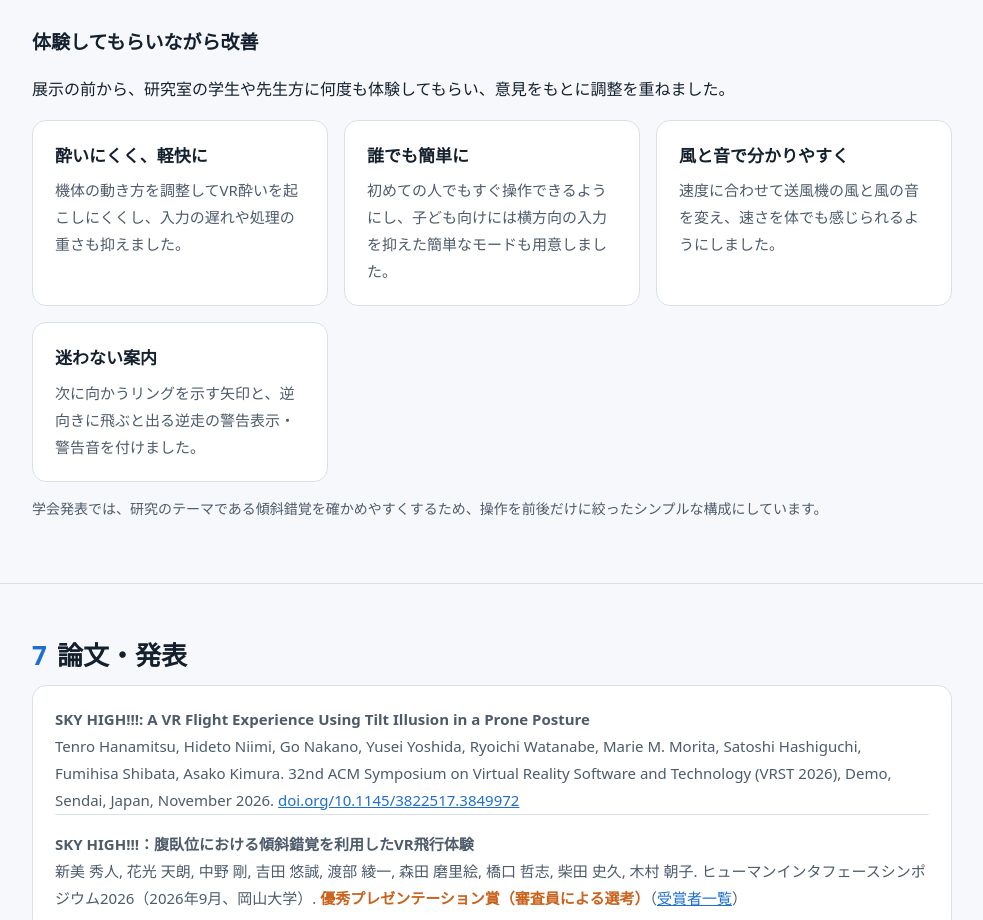
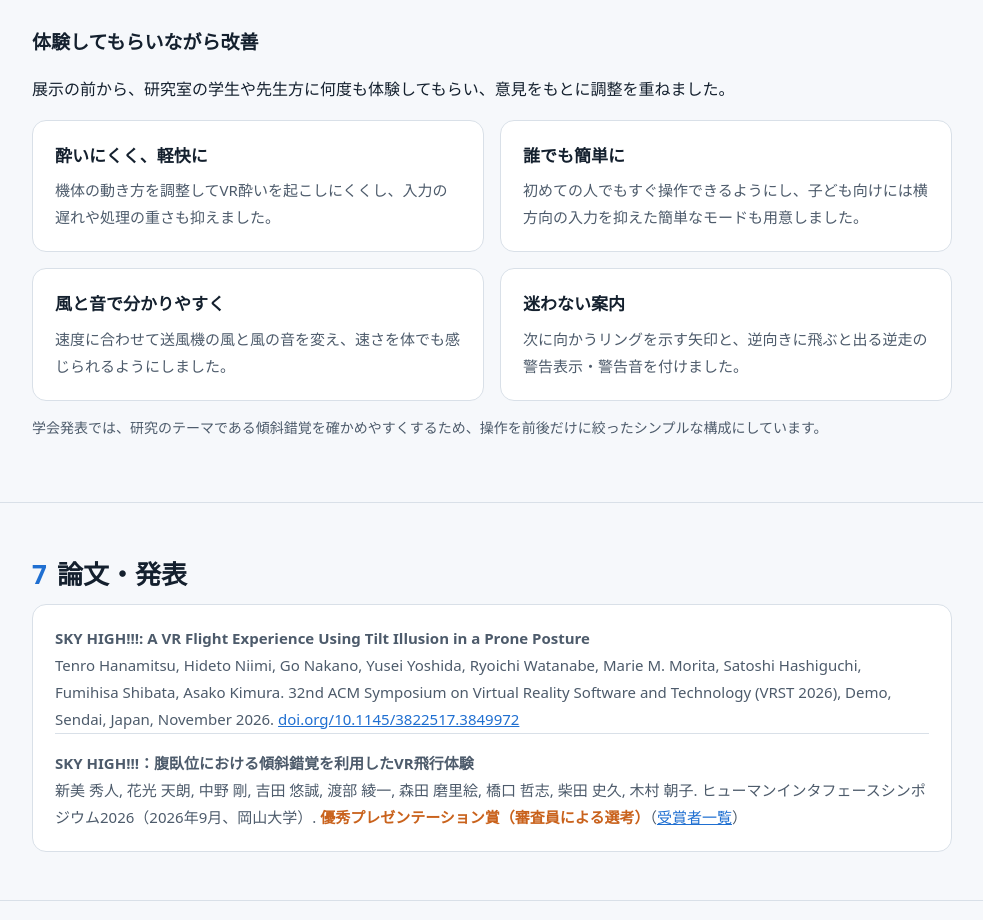
Before and after one commit to GoNakano/vr-glider-project-summary, a plain HTML site: page docs/index.html in a window 1280 px wide. Shown: the part 5254-6174 px from the top of the page, without its empty margins (148-1131 px from the left). Drawn offline with Linux system fonts and the light colour scheme.

Commit message:
改善の4項目を2列にそろえる
Co-Authored-By: Claude Opus 5.5 <noreply@anthropic.com>

```diff
--- a/docs/index.html
+++ b/docs/index.html
@@ -44,6 +44,8 @@ h3{font-size:19px;margin:28px 0 8px}
 .grid{display:grid;gap:16px}
 .g2{grid-template-columns:repeat(auto-fit,minmax(260px,1fr))}
 .g3{grid-template-columns:repeat(auto-fit,minmax(220px,1fr))}
+.g4{grid-template-columns:repeat(2,1fr)}
+@media (max-width:640px){.g4{grid-template-columns:1fr}}
 .card h4{margin:0 0 6px;font-size:17px}
 .card p{margin:0;color:var(--sub);font-size:15px}
 figure.fig{background:#fff;border:1px solid var(--line);border-radius:14px;padding:14px;margin:18px 0}
@@ -193,7 +195,7 @@ footer{padding:36px 0 56px;color:var(--sub);font-size:13px}
   </ul>
   <h3>体験してもらいながら改善</h3>
   <p>展示の前から、研究室の学生や先生方に何度も体験してもらい、意見をもとに調整を重ねました。</p>
-  <div class="grid g2">
+  <div class="grid g4">
     <div class="card"><h4>酔いにくく、軽快に</h4><p>機体の動き方を調整してVR酔いを起こしにくくし、入力の遅れや処理の重さも抑えました。</p></div>
     <div class="card"><h4>誰でも簡単に</h4><p>初めての人でもすぐ操作できるようにし、子ども向けには横方向の入力を抑えた簡単なモードも用意しました。</p></div>
     <div class="card"><h4>風と音で分かりやすく</h4><p>速度に合わせて送風機の風と風の音を変え、速さを体でも感じられるようにしました。</p></div>
```
